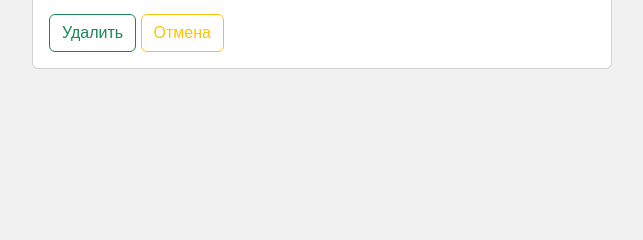
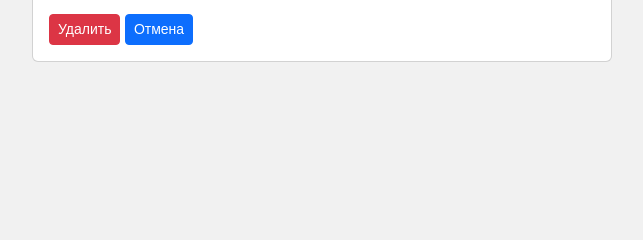
Before and after one commit to Abramov0Alexandr/mailing_service_project, a Django app: template mailing_service/templates/mailing_service/customer_delete.html in a window 1280 px wide. Shown: the part 531-771 px from the top of the page, without its empty margins (318-961 px from the left). Run offline with Django 4.2, Linux system fonts and the light colour scheme; the template is opened without the code that fills it: values that come from a table or form of the project are taken from there, others are empty; some libraries are stand-ins or nearby versions.

Commit message:
Рефакторинг шаблонов

```diff
--- a/mailing_service/templates/mailing_service/customer_creating.html
+++ b/mailing_service/templates/mailing_service/customer_creating.html
@@ -13,14 +13,14 @@
         <form method="post">
             {% csrf_token %}
             {{ form.as_p }}
-            <button type="submit" class="btn btn-outline-success">
+            <button type="submit" class="btn btn-success btn-sm">
                 {% if object %}
                 Сохранить изменения
                 {% else %}
                 Создать клиента
                 {% endif %}
             </button>
-            <a href="{% url 'mailing_service:customers_list' %}" class="btn btn-outline-warning">Отмена</a>
+            <a href="{% url 'mailing_service:customers_list' %}" class="btn btn-primary btn-sm">Отмена</a>
         </form>
 
     </div>
--- a/mailing_service/templates/mailing_service/customer_delete.html
+++ b/mailing_service/templates/mailing_service/customer_delete.html
@@ -20,8 +20,8 @@
                         Имя: {{ object.first_name}} | Фамилия: {{ object.surname}}
                     </p>
 
-                    <button type="submit" class="btn btn-outline-success">Удалить</button>
-                    <a href="{% url 'mailing_service:customers_list' %}" class="btn btn-outline-warning">Отмена</a>
+                    <button type="submit" class="btn btn-danger btn-sm">Удалить</button>
+                    <a href="{% url 'mailing_service:customers_list' %}" class="btn btn-primary btn-sm">Отмена</a>
                 </div>
             </div>
         </form>
--- a/mailing_service/templates/mailing_service/mail_settings_delete.html
+++ b/mailing_service/templates/mailing_service/mail_settings_delete.html
@@ -18,8 +18,8 @@
                         Пожалуйста, подтвердите запрос на удаление рассылки.
                     </p>
 
-                    <button type="submit" class="btn btn-outline-success">Удалить</button>
-                    <a href="{% url 'mailing_service:mail_settings_table' %}" class="btn btn-outline-warning">Отмена</a>
+                    <button type="submit" class="btn btn-danger btn-sm">Удалить</button>
+                    <a href="{% url 'mailing_service:mail_settings_table' %}" class="btn btn-primary btn-sm">Отмена</a>
                 </div>
             </div>
         </form>
--- a/mailing_service/templates/mailing_service/mail_settings_detail.html
+++ b/mailing_service/templates/mailing_service/mail_settings_detail.html
@@ -52,7 +52,7 @@
                 </div>
 
                 <div class="card-body">
-                    <a href="{% url 'mailing_service:mail_settings_table' %}" class="btn btn-primary">Назад</a>
+                    <a href="{% url 'mailing_service:mail_settings_table' %}" class="btn btn-primary btn-sm">Назад</a>
                 </div>
             </div>
         </div>
```
